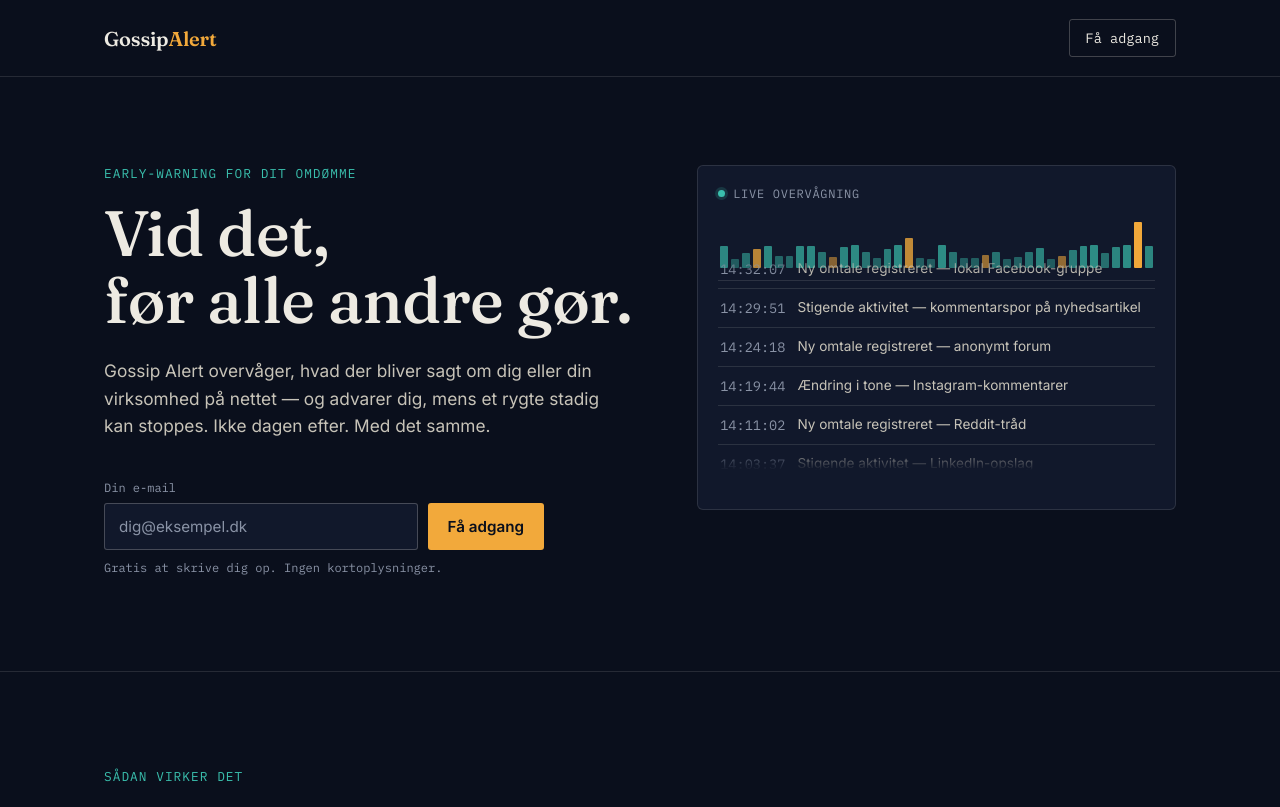
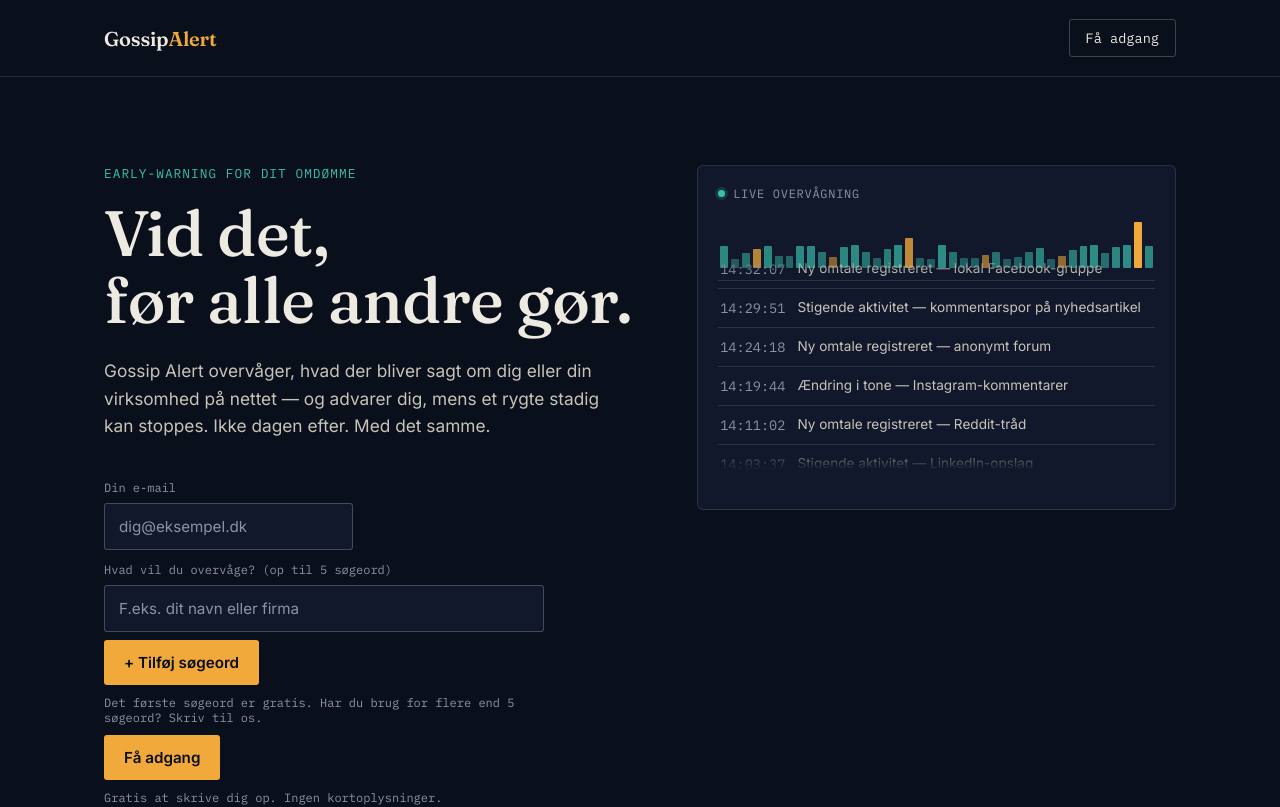
Before and after one commit to Alert007-design/GoAlert, a Next.js app: page / in a window 1280 px wide. Shown: the top 807 px of the page. Built offline with nearby package versions, Linux system fonts and the light colour scheme.

Commit message:
Update SignupForm.tsx

```diff
--- a/app/SignupForm.tsx
+++ b/app/SignupForm.tsx
@@ -1,37 +1,87 @@
 "use client";
-
 import { useState, FormEvent } from "react";
 
 type Status = "idle" | "loading" | "success" | "error";
 
+// Pris i kr/md for i alt N søgeord. 1 er altid gratis.
+const PRICE_BY_COUNT: Record<number, number> = {
+  1: 0,
+  2: 19,
+  3: 29,
+  4: 39,
+  5: 49,
+};
+
 export default function SignupForm() {
   const [email, setEmail] = useState("");
+  const [keywords, setKeywords] = useState<string[]>([""]);
   const [status, setStatus] = useState<Status>("idle");
   const [message, setMessage] = useState("");
+
+  function updateKeyword(index: number, value: string) {
+    setKeywords((prev) => {
+      const next = [...prev];
+      next[index] = value;
+      return next;
+    });
+  }
+
+  function addKeyword() {
+    if (keywords.length >= 5) return;
+    setKeywords((prev) => [...prev, ""]);
+  }
+
+  function removeKeyword(index: number) {
+    setKeywords((prev) => prev.filter((_, i) => i !== index));
+  }
 
   async function handleSubmit(e: FormEvent) {
     e.preventDefault();
     if (status === "loading") return;
+
+    const cleanedKeywords = keywords.map((k) => k.trim()).filter(Boolean);
+    if (cleanedKeywords.length === 0) {
+      setStatus("error");
+      setMessage("Angiv mindst ét søgeord.");
+      return;
+    }
+
     setStatus("loading");
     setMessage("");
 
     try {
+      if (cleanedKeywords.length === 1) {
+        // Gratis flow: opret direkte via /api/signup
         const res = await fetch("/api/signup", {
           method: "POST",
           headers: { "Content-Type": "application/json" },
-        body: JSON.stringify({ email }),
+          body: JSON.stringify({ email, keywords: cleanedKeywords }),
         });
         const data = await res.json();
-
         if (!res.ok) {
           setStatus("error");
           setMessage(data.error || "Noget gik galt. Prøv igen.");
           return;
         }
-
         setStatus("success");
         setMessage("Du er noteret. Vi skriver, når du får adgang.");
         setEmail("");
+        setKeywords([""]);
+      } else {
+        // Betalt flow (2-5 søgeord): opret Stripe Checkout-session og redirect.
+        const res = await fetch("/api/checkout", {
+          method: "POST",
+          headers: { "Content-Type": "application/json" },
+          body: JSON.stringify({ email, keywords: cleanedKeywords }),
+        });
+        const data = await res.json();
+        if (!res.ok || !data.url) {
+          setStatus("error");
+          setMessage(data.error || "Kunne ikke starte betaling. Prøv igen.");
+          return;
+        }
+        window.location.href = data.url;
+      }
     } catch {
       setStatus("error");
       setMessage("Kunne ikke oprette forbindelse. Prøv igen om lidt.");
@@ -46,12 +96,13 @@
     );
   }
 
+  const price = PRICE_BY_COUNT[keywords.length] ?? 0;
+
   return (
     <form className="signupForm" onSubmit={handleSubmit} noValidate>
       <label htmlFor="email" className="signupLabel">
         Din e-mail
       </label>
-      <div className="signupRow">
       <input
         id="email"
         name="email"
@@ -63,14 +114,67 @@
         className="signupInput"
         disabled={status === "loading"}
       />
+
+      <label className="signupLabel" style={{ marginTop: "12px" }}>
+        Hvad vil du overvåge? (op til 5 søgeord)
+      </label>
+      {keywords.map((kw, i) => (
+        <div className="signupRow" key={i}>
+          <input
+            type="text"
+            required={i === 0}
+            placeholder={i === 0 ? "F.eks. dit navn eller firma" : "Endnu et søgeord"}
+            value={kw}
+            onChange={(e) => updateKeyword(i, e.target.value)}
+            className="signupInput"
+            disabled={status === "loading"}
+          />
+          {i > 0 && (
+            <button
+              type="button"
+              className="signupButton"
+              onClick={() => removeKeyword(i)}
+              disabled={status === "loading"}
+              aria-label="Fjern søgeord"
+            >
+              ✕
+            </button>
+          )}
+        </div>
+      ))}
+
+      {keywords.length < 5 && (
+        <button
+          type="button"
+          className="signupButton"
+          onClick={addKeyword}
+          disabled={status === "loading"}
+          style={{ marginTop: "8px" }}
+        >
+          + Tilføj søgeord
+        </button>
+      )}
+
+      <p className="heroFormNote" style={{ marginTop: "10px" }}>
+        {keywords.length === 1
+          ? "Det første søgeord er gratis."
+          : `${keywords.length} søgeord: ${price} kr./md. (første er gratis, herefter betaling)`}
+        {" "}Har du brug for flere end 5 søgeord? Skriv til os.
+      </p>
+
       <button
         type="submit"
         className="signupButton"
         disabled={status === "loading"}
+        style={{ marginTop: "10px" }}
       >
-          {status === "loading" ? "Sender…" : "Få adgang"}
+        {status === "loading"
+          ? "Sender…"
+          : keywords.length === 1
+          ? "Få adgang"
+          : "Gå til betaling"}
       </button>
-      </div>
+
       {status === "error" && (
         <p className="signupError" role="alert">
           {message}
```
Lines whose indentation alone changed are shown as unchanged.
